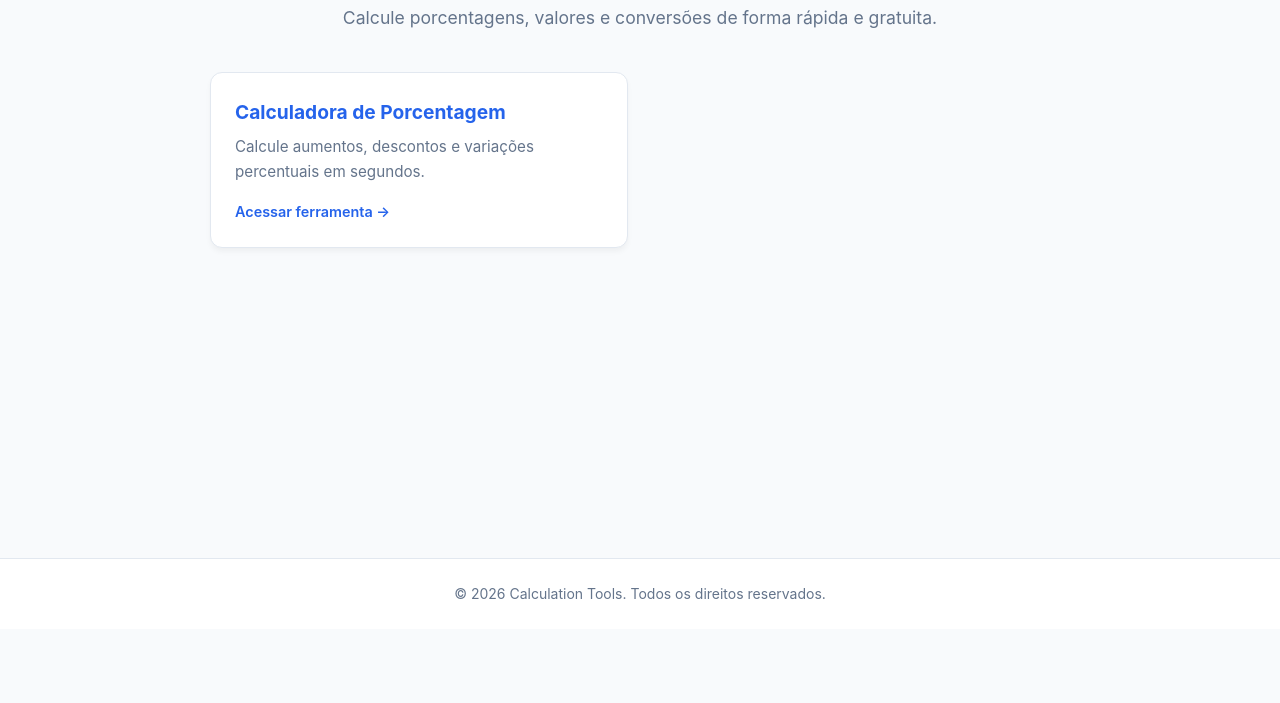
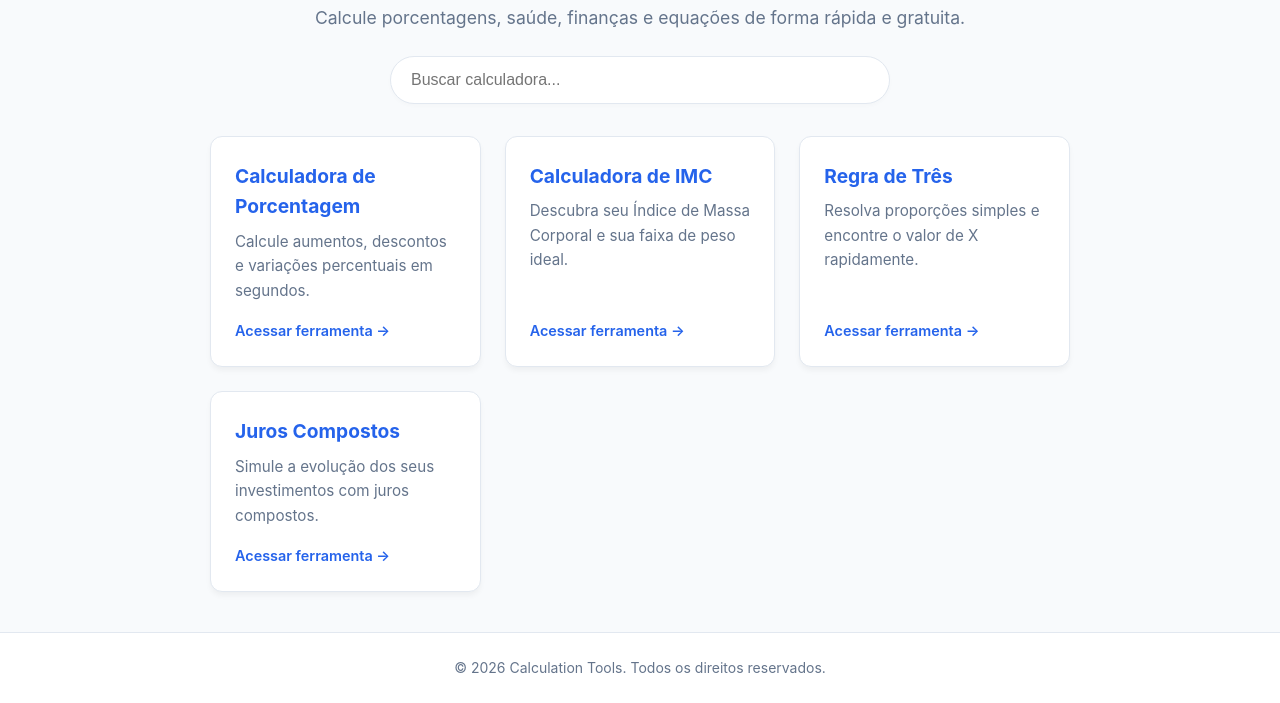
Before and after one commit to Peterttd/Calculation-Tools, a plain HTML site: page index.html in a window 1280 px wide. Shown: the part 171-874 px from the top of the page. Before the commit the page ends 800 px from the top, so only its background shows below. Drawn offline with Linux system fonts and the light colour scheme.

Commit message:
Update index.html

```diff
--- a/index.html
+++ b/index.html
@@ -7,6 +7,7 @@
   <style>
     :root {
       --primary: #2563eb;
+      --primary-hover: #1d4ed8;
       --bg: #f8fafc;
       --card-bg: #ffffff;
       --text: #0f172a;
@@ -14,7 +15,9 @@
       --border: #e2e8f0;
       --radius: 12px;
     }
+
     * { box-sizing: border-box; margin: 0; padding: 0; }
+
     body {
       font-family: -apple-system, BlinkMacSystemFont, "Segoe UI", Roboto, sans-serif;
       background-color: var(--bg);
@@ -24,16 +27,90 @@
       display: flex;
       flex-direction: column;
     }
-    .container { width: 100%; max-width: 900px; margin: 0 auto; padding: 0 20px; }
-    header { background: var(--card-bg); border-bottom: 1px solid var(--border); padding: 16px 0; }
-    .header-inner { display: flex; justify-content: space-between; align-items: center; }
-    .logo { font-size: 1.25rem; font-weight: 700; color: var(--primary); text-decoration: none; }
-    nav a { color: var(--text); text-decoration: none; font-weight: 500; }
-    main.container { flex: 1; padding-top: 40px; padding-bottom: 40px; }
-    .hero { text-align: center; margin-bottom: 40px; }
-    .hero h1 { font-size: 2.25rem; margin-bottom: 12px; }
-    .hero p { color: var(--muted); font-size: 1.1rem; }
-    .tools-grid { display: grid; grid-template-columns: repeat(auto-fill, minmax(280px, 1fr)); gap: 24px; }
+
+    .container {
+      width: 100%;
+      max-width: 900px;
+      margin: 0 auto;
+      padding: 0 20px;
+    }
+
+    header {
+      background: var(--card-bg);
+      border-bottom: 1px solid var(--border);
+      padding: 16px 0;
+    }
+
+    .header-inner {
+      display: flex;
+      justify-content: space-between;
+      align-items: center;
+    }
+
+    .logo {
+      font-size: 1.25rem;
+      font-weight: 700;
+      color: var(--primary);
+      text-decoration: none;
+    }
+
+    nav a {
+      color: var(--text);
+      text-decoration: none;
+      font-weight: 500;
+    }
+
+    main.container {
+      flex: 1;
+      padding-top: 40px;
+      padding-bottom: 40px;
+    }
+
+    .hero {
+      text-align: center;
+      margin-bottom: 32px;
+    }
+
+    .hero h1 {
+      font-size: 2.25rem;
+      margin-bottom: 12px;
+      letter-spacing: -0.02em;
+    }
+
+    .hero p {
+      color: var(--muted);
+      font-size: 1.1rem;
+      margin-bottom: 24px;
+    }
+
+    .search-box {
+      max-width: 500px;
+      margin: 0 auto;
+    }
+
+    .search-input {
+      width: 100%;
+      padding: 14px 20px;
+      font-size: 1rem;
+      border: 1px solid var(--border);
+      border-radius: 24px;
+      outline: none;
+      box-shadow: 0 2px 4px rgba(0,0,0,0.02);
+      transition: border-color 0.2s, box-shadow 0.2s;
+    }
+
+    .search-input:focus {
+      border-color: var(--primary);
+      box-shadow: 0 4px 12px rgba(37, 99, 235, 0.15);
+    }
+
+    .tools-grid {
+      display: grid;
+      grid-template-columns: repeat(auto-fill, minmax(260px, 1fr));
+      gap: 24px;
+      margin-top: 32px;
+    }
+
     .tool-card {
       background: var(--card-bg);
       border: 1px solid var(--border);
@@ -42,13 +119,51 @@
       text-decoration: none;
       color: inherit;
       box-shadow: 0 4px 6px -1px rgba(0, 0, 0, 0.05);
+      transition: transform 0.2s, box-shadow 0.2s;
       display: flex;
       flex-direction: column;
     }
-    .tool-card h3 { font-size: 1.2rem; color: var(--primary); margin-bottom: 8px; }
-    .tool-card p { font-size: 0.95rem; color: var(--muted); flex: 1; margin-bottom: 16px; }
-    .btn-link { font-weight: 600; color: var(--primary); font-size: 0.9rem; }
-    footer { background: var(--card-bg); border-top: 1px solid var(--border); padding: 24px 0; text-align: center; color: var(--muted); font-size: 0.875rem; }
+
+    .tool-card:hover {
+      transform: translateY(-4px);
+      box-shadow: 0 10px 20px -5px rgba(0, 0, 0, 0.1);
+    }
+
+    .tool-card h3 {
+      font-size: 1.2rem;
+      color: var(--primary);
+      margin-bottom: 8px;
+    }
+
+    .tool-card p {
+      font-size: 0.95rem;
+      color: var(--muted);
+      flex: 1;
+      margin-bottom: 16px;
+    }
+
+    .btn-link {
+      font-weight: 600;
+      color: var(--primary);
+      font-size: 0.9rem;
+    }
+
+    .no-results {
+      display: none;
+      text-align: center;
+      color: var(--muted);
+      margin-top: 40px;
+      font-size: 1.1rem;
+    }
+
+    footer {
+      background: var(--card-bg);
+      border-top: 1px solid var(--border);
+      padding: 24px 0;
+      text-align: center;
+      color: var(--muted);
+      font-size: 0.875rem;
+    }
   </style>
 </head>
 <body>
@@ -63,16 +178,40 @@
   <main class="container">
     <section class="hero">
       <h1>Ferramentas de Cálculo Online</h1>
-      <p>Calcule porcentagens, valores e conversões de forma rápida e gratuita.</p>
+      <p>Calcule porcentagens, saúde, finanças e equações de forma rápida e gratuita.</p>
+
+      <div class="search-box">
+        <input type="text" id="search-input" class="search-input" placeholder="Buscar calculadora..." onkeyup="filterTools()">
+      </div>
     </section>
 
-    <section class="tools-grid">
+    <section id="tools-grid" class="tools-grid">
       <a href="calculators/percentage-calculator/index.html" class="tool-card">
         <h3>Calculadora de Porcentagem</h3>
         <p>Calcule aumentos, descontos e variações percentuais em segundos.</p>
         <span class="btn-link">Acessar ferramenta &rarr;</span>
       </a>
+
+      <a href="calculators/imc-calculator/index.html" class="tool-card">
+        <h3>Calculadora de IMC</h3>
+        <p>Descubra seu Índice de Massa Corporal e sua faixa de peso ideal.</p>
+        <span class="btn-link">Acessar ferramenta &rarr;</span>
+      </a>
+
+      <a href="calculators/rule-of-three/index.html" class="tool-card">
+        <h3>Regra de Três</h3>
+        <p>Resolva proporções simples e encontre o valor de X rapidamente.</p>
+        <span class="btn-link">Acessar ferramenta &rarr;</span>
+      </a>
+
+      <a href="calculators/compound-interest/index.html" class="tool-card">
+        <h3>Juros Compostos</h3>
+        <p>Simule a evolução dos seus investimentos com juros compostos.</p>
+        <span class="btn-link">Acessar ferramenta &rarr;</span>
+      </a>
     </section>
+
+    <div id="no-results" class="no-results">Nenhuma calculadora encontrada.</div>
   </main>
 
   <footer>
@@ -81,5 +220,25 @@
     </div>
   </footer>
 
+  <script>
+    function filterTools() {
+      const query = document.getElementById('search-input').value.toLowerCase();
+      const cards = document.querySelectorAll('.tool-card');
+      let found = false;
+
+      cards.forEach(card => {
+        const text = card.innerText.toLowerCase();
+        if (text.includes(query)) {
+          card.style.display = 'flex';
+          found = true;
+        } else {
+          card.style.display = 'none';
+        }
+      });
+
+      document.getElementById('no-results').style.display = found ? 'none' : 'block';
+    }
+  </script>
+
 </body>
 </html>
```
